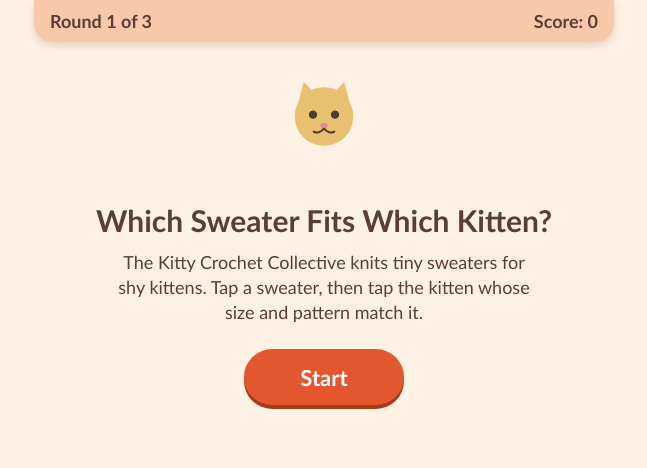
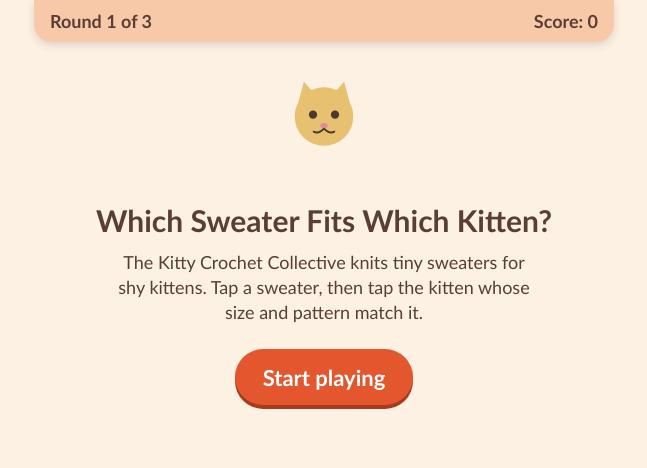
Before and after one commit to yoshiqueens/which-sweater-fits-which-kitten, a plain HTML site: page index.html in a window 1280 px wide. Shown: the whole page, without its empty margins (316-963 px from the left). Drawn offline with Linux system fonts and the light colour scheme.

Commit message:
Clearer start button: Start playing

```diff
--- a/index.html
+++ b/index.html
@@ -67,7 +67,7 @@ button{font:inherit;color:inherit;cursor:pointer;border:0;background:none;paddin
     </svg>
     <h1>Which Sweater Fits Which Kitten?</h1>
     <p>The Kitty Crochet Collective knits tiny sweaters for shy kittens. Tap a sweater, then tap the kitten whose size and pattern match it.</p>
-    <button class="big" id="startBtn">Start</button>
+    <button class="big" id="startBtn">Start playing</button>
   </div>
 
   <div id="game" class="hidden">
```
